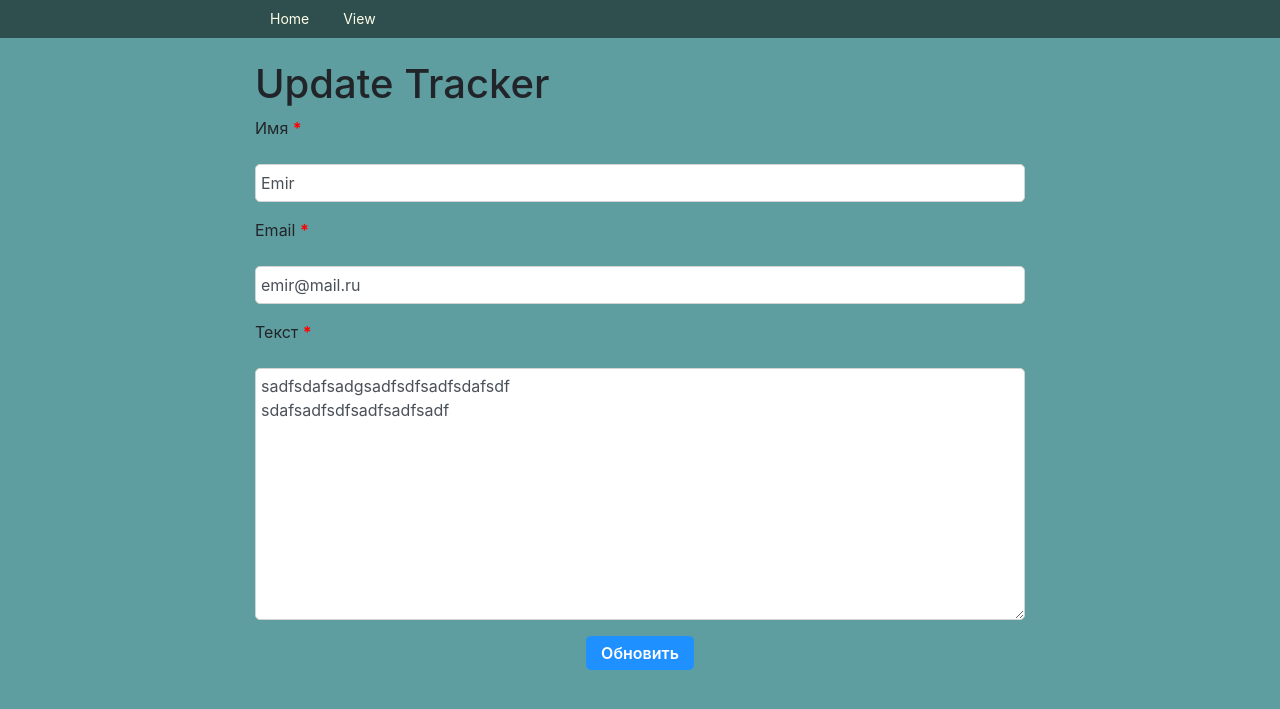
After one commit to emirnur/exam-6, a Django app: page /host/1/update in a window 1280 px wide. The commit adds this page. Shown: the top 709 px of the page. Run offline with Django 3.2, Linux system fonts and the light colour scheme; data comes from the database, SQL or seed files in the repository; some libraries are stand-ins or nearby versions.

Commit message:
add create hostbook update page

```diff
--- a/requirements.txt
+++ b/requirements.txt
@@ -1,3 +1,4 @@
 Django==2.2
+django-widget-tweaks==1.4.5
 pytz==2019.2
 sqlparse==0.3.0
--- a/source/main/urls.py
+++ b/source/main/urls.py
@@ -15,10 +15,11 @@
 """
 from django.contrib import admin
 from django.urls import path
-from webapp.views import index_view, hostbook_create_view
+from webapp.views import index_view, hostbook_create_view, hostbook_update_view
 
 urlpatterns = [
     path('admin/', admin.site.urls),
     path('', index_view, name='index'),
     path('host/add/', hostbook_create_view, name='hostbook_add'),
+    path('host/<int:pk>/update', hostbook_update_view, name='hostbook_update'),
 ]
--- a/source/webapp/forms.py
+++ b/source/webapp/forms.py
@@ -3,7 +3,9 @@
 
 
 class HostBookForm(forms.Form):
-    name = forms.CharField(max_length=200, required=True, label='Имя')
-    email = forms.EmailField(max_length=200, required=True, label='Email')
+    name = forms.CharField(max_length=200, required=True, label='Имя', widget=widgets.TextInput(
+        attrs={'placeholder':'Name'}))
+    email = forms.EmailField(max_length=200, required=True, label='Email', widget=widgets.TextInput(
+        attrs={'placeholder':'Email'}))
     text = forms.CharField(max_length=3000, required=True, label='Текст',
                            widget=widgets.Textarea)
--- a/source/webapp/templates/index.html
+++ b/source/webapp/templates/index.html
@@ -14,7 +14,7 @@
                 </div>
                 <div class="card-body text-center">
                     <p>{{ host.text }}</p>
-                    <p><a href="" class="btn btn-dark">Edit</a> <a href="" class="btn btn-dark">Delete</a></p>
+                    <p><a href="{% url 'hostbook_update' host.pk %}" class="btn btn-dark">Edit</a> <a href="" class="btn btn-dark">Delete</a></p>
                 </div>
             </div>
         </div>
--- /dev/null
+++ b/source/webapp/templates/update.html
@@ -0,0 +1,11 @@
+{% extends "base.html" %}
+{% block title %}Update Host{% endblock %}
+{% block menu %}
+    <li><a href="{% url 'hostbook_update' host.pk %}">View</a></li>
+{% endblock %}
+{% block content %}
+    <h1>Update Tracker</h1>
+    <form method="POST" action="{% url "hostbook_update" host.pk %}">
+        {% include 'partial/hostbook_form.html' with button_text="Обновить" %}
+    </form>
+{% endblock %}
--- a/source/webapp/views.py
+++ b/source/webapp/views.py
@@ -28,3 +28,23 @@
             return render(request, 'hostbook_create.html', context={
                 'form': form
             })
+
+def hostbook_update_view(request, pk):
+    host = get_object_or_404(HostBook, pk=pk)
+    if request.method == 'GET':
+        form = HostBookForm(data={
+            'name': host.name,
+            'email': host.email,
+            'text': host.text,
+        })
+        return render(request, 'update.html', context={'form': form, 'host': host})
+    elif request.method == 'POST':
+        form = HostBookForm(data=request.POST)
+        if form.is_valid():
+            host.name = form.cleaned_data['name']
+            host.email = form.cleaned_data['email']
+            host.text = form.cleaned_data['text']
+            host.save()
+            return redirect('index')
+        else:
+            return render(request, 'update.html', context={'form': form, 'host': host})
```
Also changed, not shown: source/webapp/templates/delete.html (added, +10 -0 lines).
